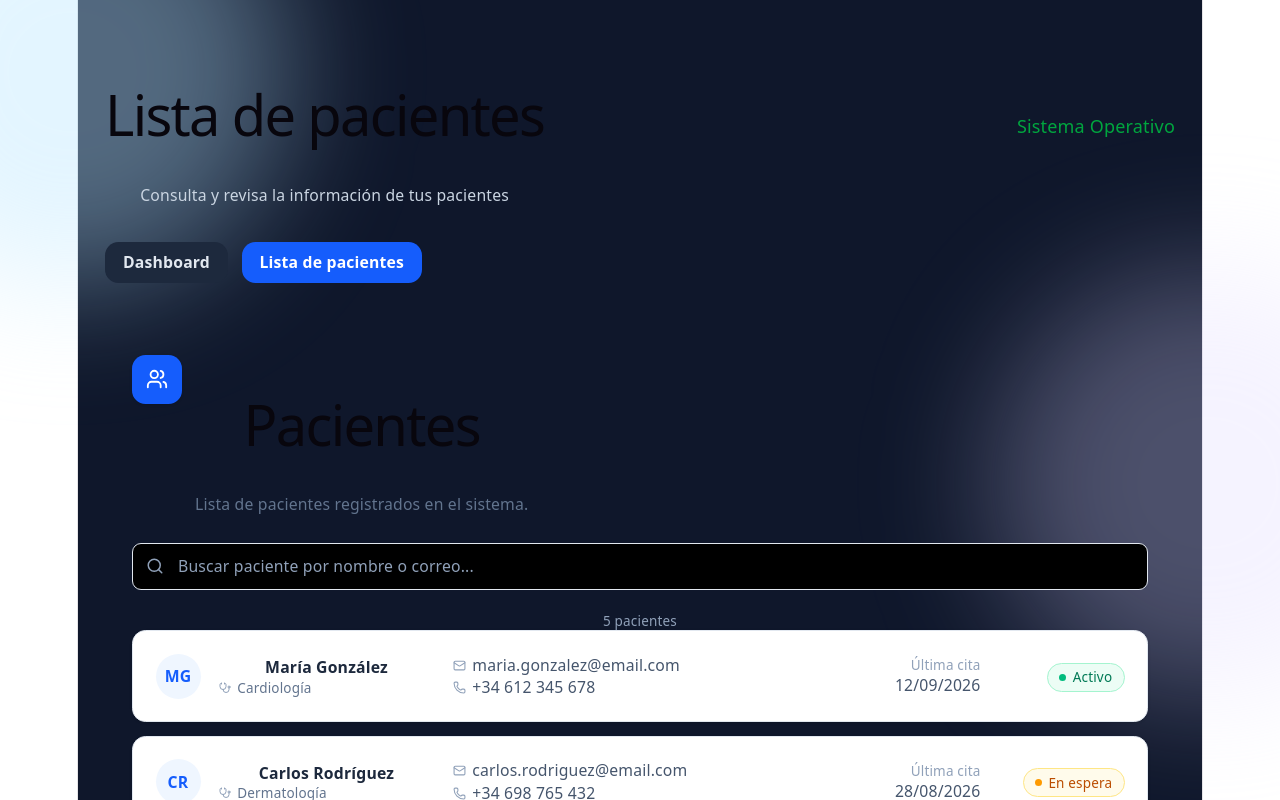
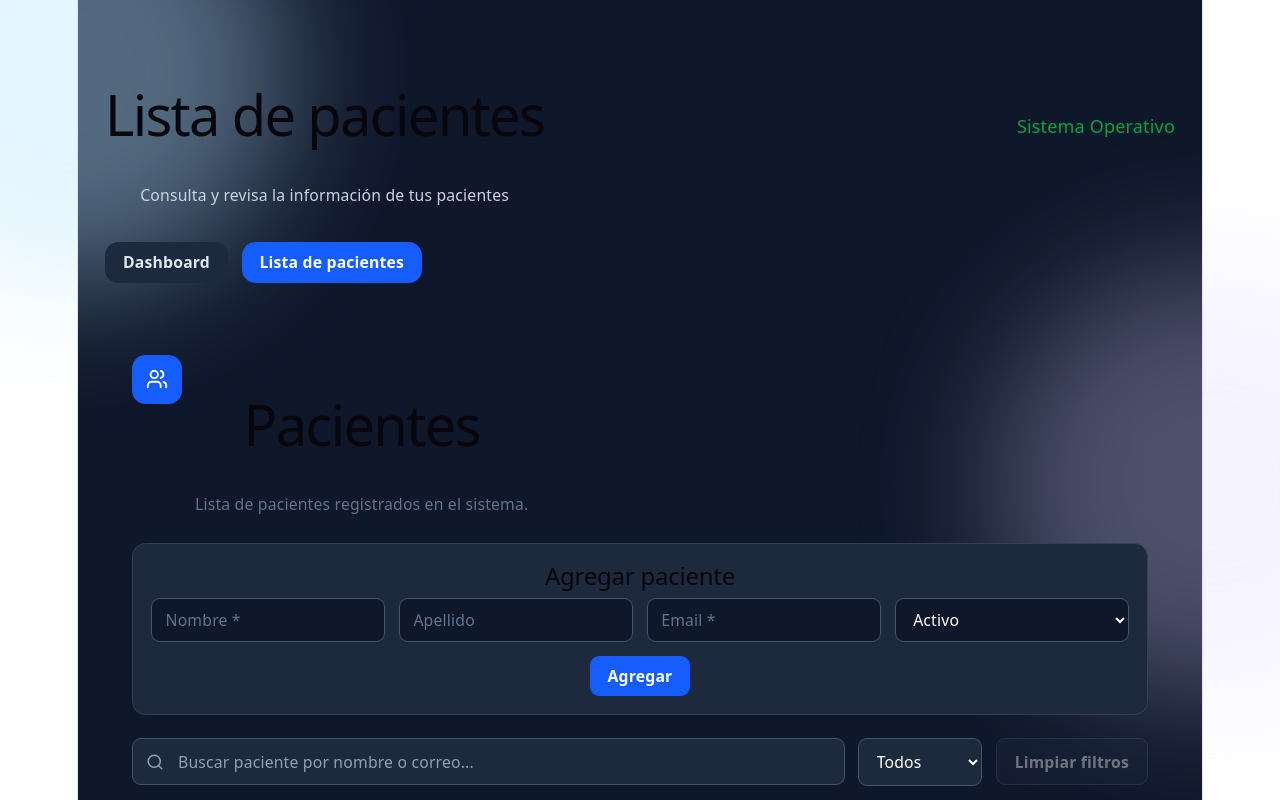
Before and after one commit to HaroldBarraza/funvalfront, a React (Vite) app: page / in a window 1280 px wide. Both pictures are taken after a click on the button "Lista de pacientes". Shown: the top 800 px of the page. Built offline with nearby package versions, Linux system fonts and the light colour scheme.

Commit message:
feat: implement add/update/delete with immutable state

```diff
--- a/src/components/PacientesCards.tsx
+++ b/src/components/PacientesCards.tsx
@@ -1,12 +1,18 @@
-import { Mail, Phone, Stethoscope, Calendar } from "lucide-react";
-import type { Paciente } from "../types/paciente";
+import { Mail, Phone, Stethoscope, Calendar, Trash2 } from "lucide-react";
+import type { EstadoPaciente, Paciente } from "../types/paciente";
 import { BadgeEstado } from "./badgeEstado";
 
 interface PacienteCardProps {
   paciente: Paciente;
+  onCambiarEstado: (id: string, estado: EstadoPaciente) => void;
+  onEliminar: (id: string) => void;
 }
 
-export const PacientesCards = ({ paciente }: PacienteCardProps) => {
+export const PacientesCards = ({
+  paciente,
+  onCambiarEstado,
+  onEliminar,
+}: PacienteCardProps) => {
   return (
     <div className="rounded-xl border border-slate-200 bg-white p-4 shadow-sm transition hover:border-blue-200 hover:shadow-md md:p-5">
       <div className="flex flex-col gap-3 md:hidden">
@@ -44,8 +50,9 @@ export const PacientesCards = ({ paciente }: PacienteCardProps) => {
         </div>
       </div>
 
+      {/*vista de computadora */}
       <div className="md:flex md:items-center md:gap-4">
-        <div className="flex h-10 w-10 shrink-0 items-center justify-center rounded-full bg-blue-50 text-sm font-semibold text-blue-600">
+        <div className="hidden h-10 w-10 shrink-0 items-center justify-center rounded-full bg-blue-50 text-sm font-semibold text-blue-600 md:flex">
           {paciente.nombre.charAt(0)}
           {paciente.apellido.charAt(0)}
         </div>
@@ -80,6 +87,29 @@ export const PacientesCards = ({ paciente }: PacienteCardProps) => {
           <BadgeEstado estado={paciente.estado} />
         </div>
       </div>
+
+      <div className="mt-3 flex items-center gap-2 border-t border-slate-100 pt-3">
+        <select
+          value={paciente.estado}
+          onChange={(e) =>
+            onCambiarEstado(paciente.id, e.target.value as EstadoPaciente)
+          }
+          className="rounded-lg border border-slate-200 bg-white px-2 py-1.5 text-xs text-slate-700 focus:border-blue-400 focus:outline-none"
+        >
+          <option value="activo">Activo</option>
+          <option value="inactivo">Inactivo</option>
+          <option value="en_espera">En espera</option>
+        </select>
+
+        <button
+          type="button"
+          onClick={() => onEliminar(paciente.id)}
+          className="inline-flex items-center gap-1 rounded-lg border border-rose-200 bg-rose-50 px-2.5 py-1.5 text-xs font-medium text-rose-600 transition-colors hover:bg-rose-100"
+        >
+          <Trash2 size={13} />
+          Eliminar
+        </button>
+      </div>
     </div>
   );
 };
--- /dev/null
+++ b/src/components/formularioPaciente.tsx
@@ -0,0 +1,115 @@
+import { useState } from "react";
+import type { ChangeEvent, SubmitEvent } from "react";
+import type { EstadoPaciente, Paciente } from "../types/paciente";
+
+interface FormularioPacienteProps {
+  onAgregar: (paciente: Omit<Paciente, "id">) => void;
+}
+
+interface FormState {
+  nombre: string;
+  apellido: string;
+  email: string;
+  estado: EstadoPaciente;
+}
+
+const FORM_INICIAL: FormState = {
+  nombre: "",
+  apellido: "",
+  email: "",
+  estado: "activo",
+};
+
+export const FormularioPaciente = ({ onAgregar }: FormularioPacienteProps) => {
+  const [form, setForm] = useState<FormState>(FORM_INICIAL);
+  const [error, setError] = useState<string>("");
+
+  const handleChange = (
+    e: ChangeEvent<HTMLInputElement | HTMLSelectElement>,
+  ) => {
+    const { name, value } = e.target;
+    setForm((prev) => ({ ...prev, [name]: value }));
+    if (error) setError("");
+  };
+
+  const handleSubmit = (e: SubmitEvent<HTMLFormElement>) => {
+    e.preventDefault();
+
+    if (!form.nombre.trim() || !form.email.trim()) {
+      setError("Nombre y email son obligatorios");
+      return;
+    }
+
+    onAgregar({
+      nombre: form.nombre.trim(),
+      apellido: form.apellido.trim(),
+      email: form.email.trim(),
+      estado: form.estado,
+      telefono: "—",
+      especialidadAsignada: "Sin asignar",
+      ultimaCita: "—",
+    });
+
+    setForm(FORM_INICIAL);
+    setError("");
+  };
+
+  return (
+    <form
+      onSubmit={handleSubmit}
+      className="mb-5 rounded-xl border border-slate-700 bg-slate-800 p-4"
+    >
+      <h2 className="mb-3 text-sm font-semibold text-white">
+        Agregar paciente
+      </h2>
+
+      <div className="grid grid-cols-1 gap-3 md:grid-cols-4">
+        <input
+          type="text"
+          name="nombre"
+          value={form.nombre}
+          onChange={handleChange}
+          placeholder="Nombre *"
+          className="rounded-lg border border-slate-600 bg-slate-900 px-3 py-2 text-sm text-white placeholder:text-slate-500 focus:border-blue-400 focus:outline-none"
+        />
+        <input
+          type="text"
+          name="apellido"
+          value={form.apellido}
+          onChange={handleChange}
+          placeholder="Apellido"
+          className="rounded-lg border border-slate-600 bg-slate-900 px-3 py-2 text-sm text-white placeholder:text-slate-500 focus:border-blue-400 focus:outline-none"
+        />
+        <input
+          type="email"
+          name="email"
+          value={form.email}
+          onChange={handleChange}
+          placeholder="Email *"
+          className="rounded-lg border border-slate-600 bg-slate-900 px-3 py-2 text-sm text-white placeholder:text-slate-500 focus:border-blue-400 focus:outline-none"
+        />
+        <select
+          name="estado"
+          value={form.estado}
+          onChange={handleChange}
+          className="rounded-lg border border-slate-600 bg-slate-900 px-3 py-2 text-sm text-white focus:border-blue-400 focus:outline-none"
+        >
+          <option value="activo">Activo</option>
+          <option value="inactivo">Inactivo</option>
+          <option value="en_espera">En espera</option>
+        </select>
+      </div>
+
+      {error && (
+        <p className="mt-2 text-xs font-medium text-rose-400">{error}</p>
+      )}
+
+      <button
+        type="submit"
+        className="mt-3 rounded-lg bg-blue-600 px-4 py-2 text-sm font-semibold text-white transition-colors hover:bg-blue-700"
+      >
+        Agregar
+      </button>
+    </form>
+  );
+};
--- a/src/components/serarchbar.tsx
+++ b/src/components/serarchbar.tsx
@@ -18,8 +18,22 @@ export const SearchBar = ({ value, onchange }: Buscador) => {
         value={value}
         onChange={(e) => onchange(e.target.value)}
         placeholder="Buscar paciente por nombre o correo..."
-        className="w-full rounded-lg border border-slate-200 bg-black py-2.5 pl-10 pr-4 text-sm text-slate-700 placeholder:text-slate-400 transition focus:border-blue-400 focus:outline-none focus:ring-2 focus:ring-blue-100"
+        className="w-full rounded-lg border border-slate-600 bg-slate-800 py-2.5 pl-10 pr-4 text-sm text-white placeholder:text-slate-400 transition focus:border-blue-400 focus:outline-none focus:ring-2 focus:ring-blue-100/20"
       />
     </div>
   );
 };
+
+interface StatusBadgeProps {
+  activo: boolean;
+}
+
+export const StatusBadge = ({ activo }: StatusBadgeProps) => {
+  return (
+    <div>
+      <p className={activo === true ? "text-green-600" : "text-red-600"}>
+        {activo === true ? "Sistema Operativo" : "Modo Mantenimiento"}
+      </p>
+    </div>
+  );
+};
--- a/src/pages/PaginaPacientes.tsx
+++ b/src/pages/PaginaPacientes.tsx
@@ -1,28 +1,64 @@
-import { useState, useMemo } from "react";
+import { useState } from "react";
 import { Users } from "lucide-react";
-import type { Paciente } from "../types/paciente";
+import type { EstadoPaciente, Paciente } from "../types/paciente";
 import { SearchBar } from "../components/serarchbar";
 import { PacientesCards } from "../components/PacientesCards";
+import { FormularioPaciente } from "../components/formularioPaciente";
 import { Pacientesdata } from "../data/pacientes";
 
+type EstadoFiltro = EstadoPaciente | "Todos";
+
 export default function PaginaPacientes() {
+  const [pacientes, setPacientes] = useState<Paciente[]>(Pacientesdata);
   const [busqueda, setBusqueda] = useState("");
-  const [pacientes] = useState<Paciente[]>(Pacientesdata);
+  const [estadoFiltro, setEstadoFiltro] = useState<EstadoFiltro>("Todos");
 
-  const pacientesFiltrados = useMemo(() => {
-    const termino = busqueda.trim().toLowerCase();
+  // Filtros combinados: se recalculan en cada render, nunca mutan `pacientes`
+  const termino = busqueda.trim().toLowerCase();
+  const pacientesFiltrados = pacientes.filter((p) => {
+    const coincideBusqueda =
+      !termino ||
+      `${p.nombre} ${p.apellido}`.toLowerCase().includes(termino) ||
+      p.email.toLowerCase().includes(termino);
 
-    if (!termino) {
-      return pacientes;
-    }
+    const coincideEstado =
+      estadoFiltro === "Todos" || p.estado === estadoFiltro;
 
-    return pacientes.filter((p) => {
-      const nombreCompleto = `${p.nombre} ${p.apellido}`.toLowerCase();
-      const email = p.email.toLowerCase();
+    return coincideBusqueda && coincideEstado;
+  });
 
-      return nombreCompleto.includes(termino) || email.includes(termino);
-    });
-  }, [busqueda, pacientes]);
+  // Agregar — copia nueva del array
+  const handleAgregar = (nuevo: Omit<Paciente, "id">) => {
+    const paciente: Paciente = { ...nuevo, id: crypto.randomUUID() };
+    setPacientes((prev) => [...prev, paciente]);
+  };
+
+  // Cambiar estado — map + spread (inmutable)
+  const handleCambiarEstado = (id: string, estado: EstadoPaciente) => {
+    setPacientes((prev) =>
+      prev.map((p) => (p.id === id ? { ...p, estado } : p)),
+    );
+  };
+
+  // Eliminar — filter + confirmación
+  const handleEliminar = (id: string) => {
+    const paciente = pacientes.find((p) => p.id === id);
+    if (!paciente) return;
+
+    const ok = window.confirm(
+      `¿Eliminar a ${paciente.nombre} ${paciente.apellido}?`,
+    );
+    if (!ok) return;
+
+    setPacientes((prev) => prev.filter((p) => p.id !== id));
+  };
+
+  const limpiarFiltros = () => {
+    setBusqueda("");
+    setEstadoFiltro("Todos");
+  };
+
+  const hayFiltrosActivos = busqueda.trim() !== "" || estadoFiltro !== "Todos";
 
   return (
     <div className="min-h-screen bg-black-50">
@@ -36,26 +72,55 @@ export default function PaginaPacientes() {
             <h1 className="text-xl font-bold text-green-800 md:text-2xl">
               Pacientes
             </h1>
-
             <p className="mt-0.5 text-sm text-slate-500">
               Lista de pacientes registrados en el sistema.
             </p>
           </div>
         </div>
 
-        <div className="mb-5">
-          <SearchBar value={busqueda} onchange={setBusqueda} />
+        <FormularioPaciente onAgregar={handleAgregar} />
+
+        <div className="mb-4 flex flex-col gap-3 md:flex-row md:items-center">
+          <div className="flex-1">
+            <SearchBar value={busqueda} onchange={setBusqueda} />
+          </div>
+
+          <select
+            value={estadoFiltro}
+            onChange={(e) => setEstadoFiltro(e.target.value as EstadoFiltro)}
+            className="rounded-lg border border-slate-600 bg-slate-800 px-3 py-2.5 text-sm text-white focus:border-blue-400 focus:outline-none"
+          >
+            <option value="Todos">Todos</option>
+            <option value="activo">Activo</option>
+            <option value="inactivo">Inactivo</option>
+            <option value="en_espera">En espera</option>
+          </select>
+
+          <button
+            type="button"
+            onClick={limpiarFiltros}
+            disabled={!hayFiltrosActivos}
+            className="rounded-lg border border-slate-600 bg-slate-800 px-4 py-2.5 text-sm font-semibold text-white transition-colors hover:bg-slate-700 disabled:cursor-not-allowed disabled:opacity-40"
+          >
+            Limpiar filtros
+          </button>
         </div>
 
         <p className="mb-3 text-xs font-medium text-slate-400">
           {pacientesFiltrados.length} paciente
+          {pacientesFiltrados.length !== 1 ? "s" : ""} encontrado
           {pacientesFiltrados.length !== 1 ? "s" : ""}
         </p>
 
         {pacientesFiltrados.length > 0 ? (
           <div className="flex flex-col gap-3">
             {pacientesFiltrados.map((paciente) => (
-              <PacientesCards key={paciente.id} paciente={paciente} />
+              <PacientesCards
+                key={paciente.id}
+                paciente={paciente}
+                onCambiarEstado={handleCambiarEstado}
+                onEliminar={handleEliminar}
+              />
             ))}
           </div>
         ) : (
```
